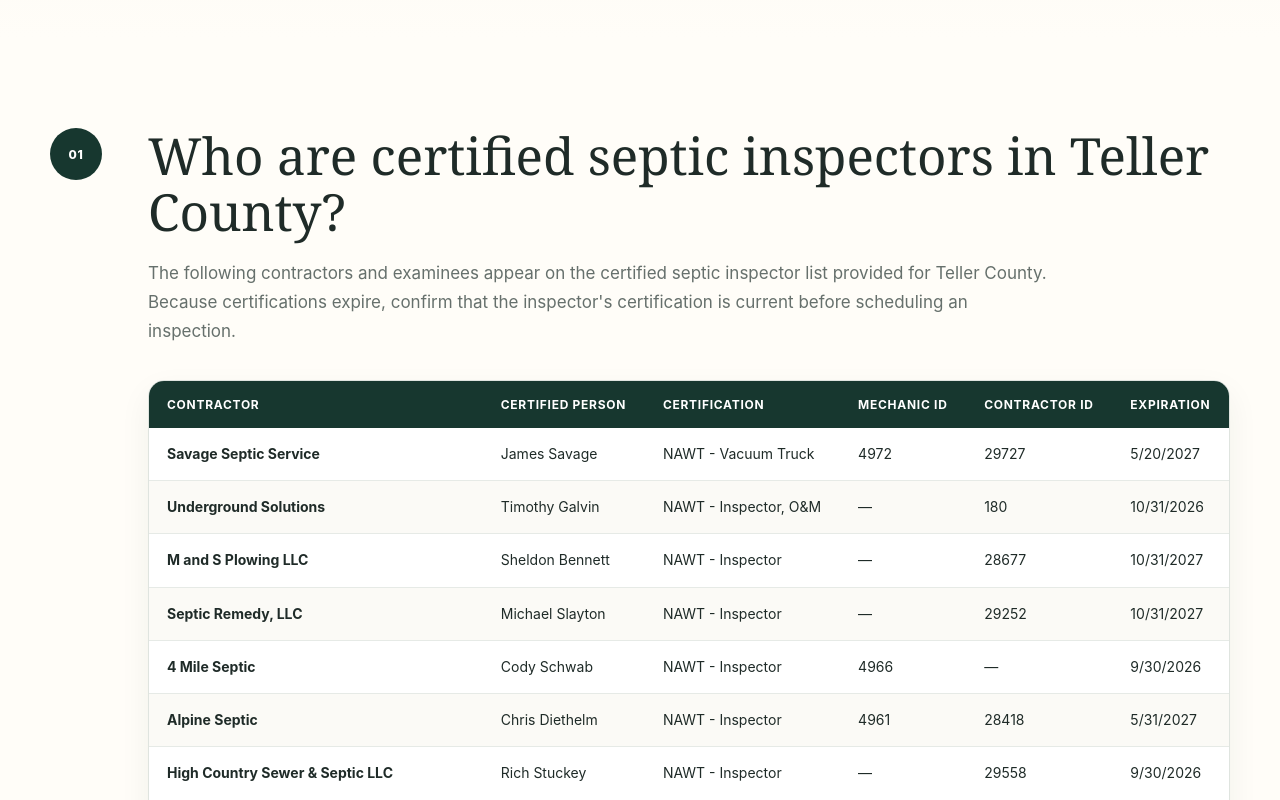
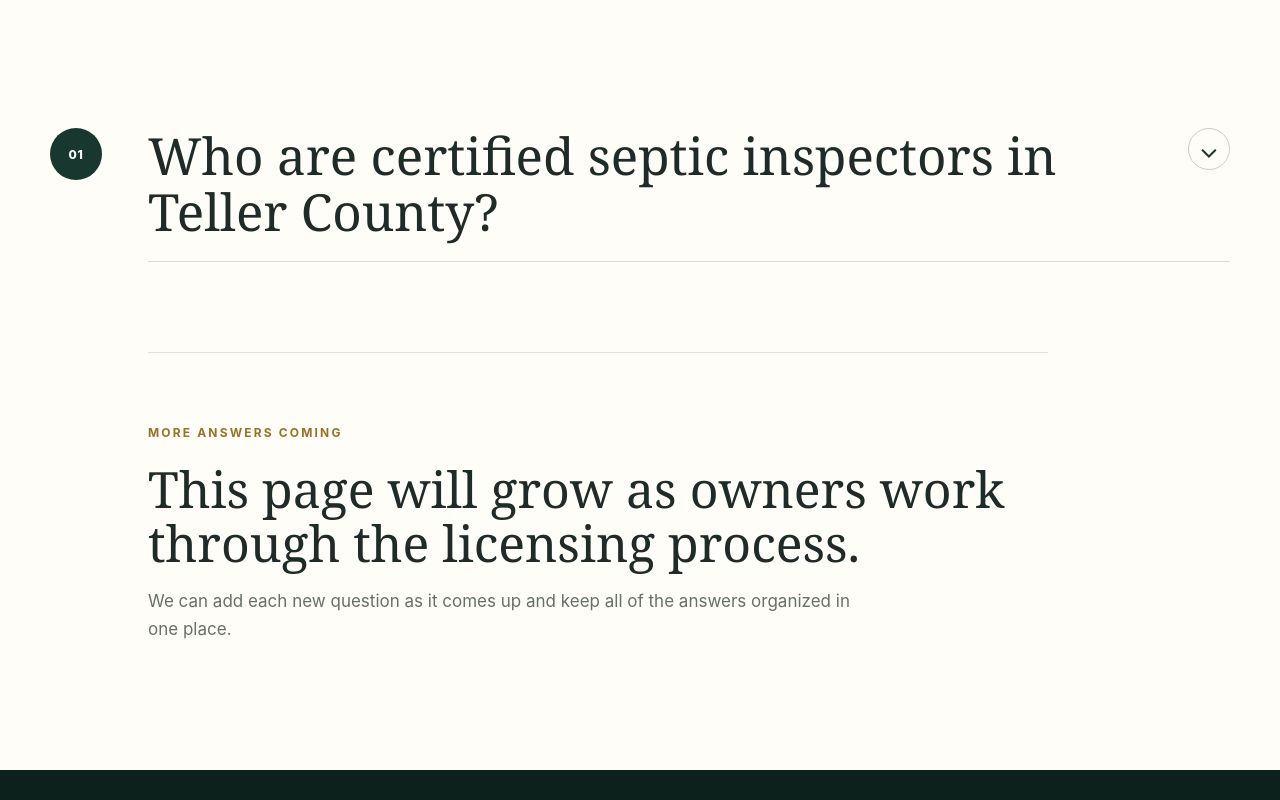
Before and after one commit to EagleRidgeProperites/teller-county-str-help, a Next.js app: page /common-questions in a window 1280 px wide. Shown: the part 520-1320 px from the top of the page. Built offline with nearby package versions, Linux system fonts and the light colour scheme.

Commit message:
Add files via upload

```diff
--- a/app/common-questions/page.js
+++ b/app/common-questions/page.js
@@ -50,8 +50,13 @@
       <section className="faqSection">
         <article className="faqItem">
           <div className="faqNumber">01</div>
-          <div className="faqContent">
-            <h2>Who are certified septic inspectors in Teller County?</h2>
+          <details className="faqContent faqDisclosure">
+            <summary className="faqQuestion">
+              <span>Who are certified septic inspectors in Teller County?</span>
+              <span className="faqChevron" aria-hidden="true">⌄</span>
+            </summary>
+
+            <div className="faqAnswer">
               <p className="faqLead">
                 The following contractors and examinees appear on the certified septic inspector list provided for Teller County. Because certifications expire, confirm that the inspector's certification is current before scheduling an inspection.
               </p>
@@ -87,6 +92,7 @@
                 <strong>Important:</strong> Certification status can change. Verify the inspector is currently approved before relying on an inspection for your STR application.
               </div>
             </div>
+          </details>
         </article>
 
         <div className="moreQuestions">
```
Lines whose indentation alone changed are shown as unchanged.
